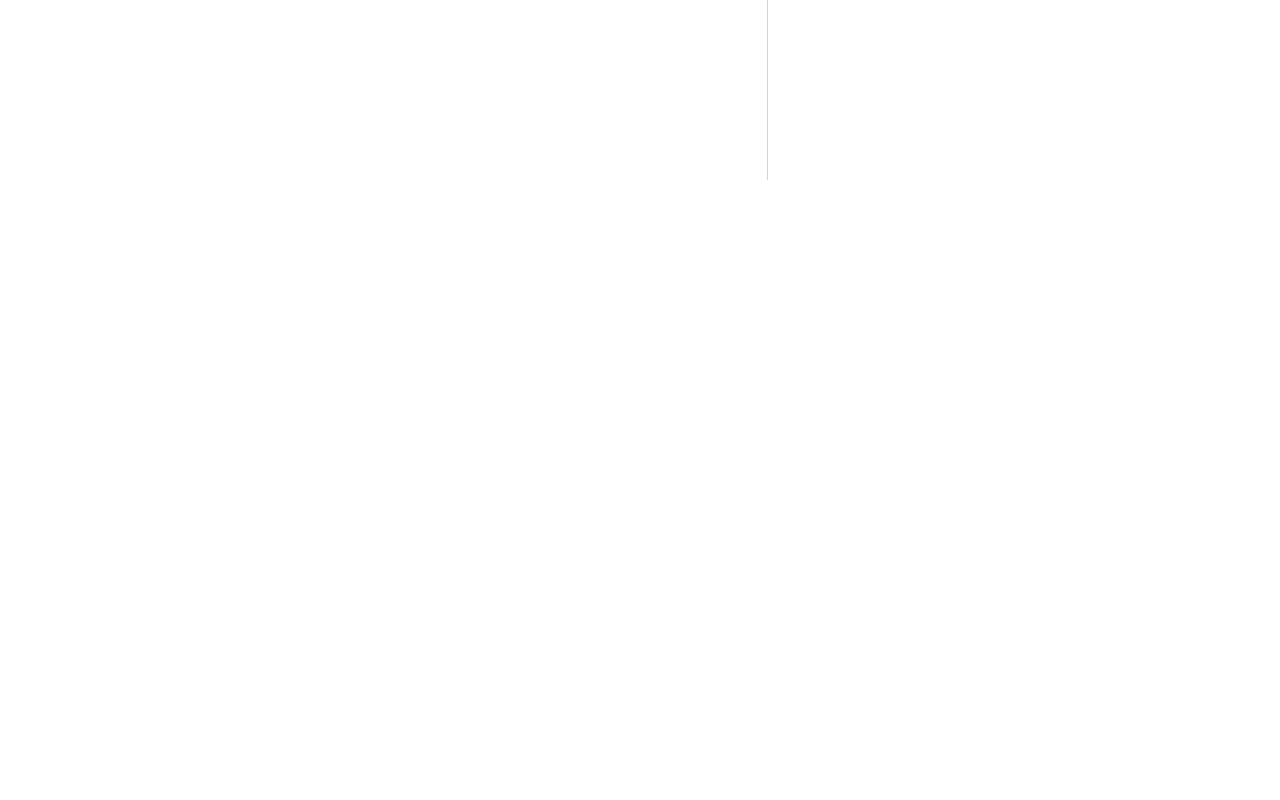
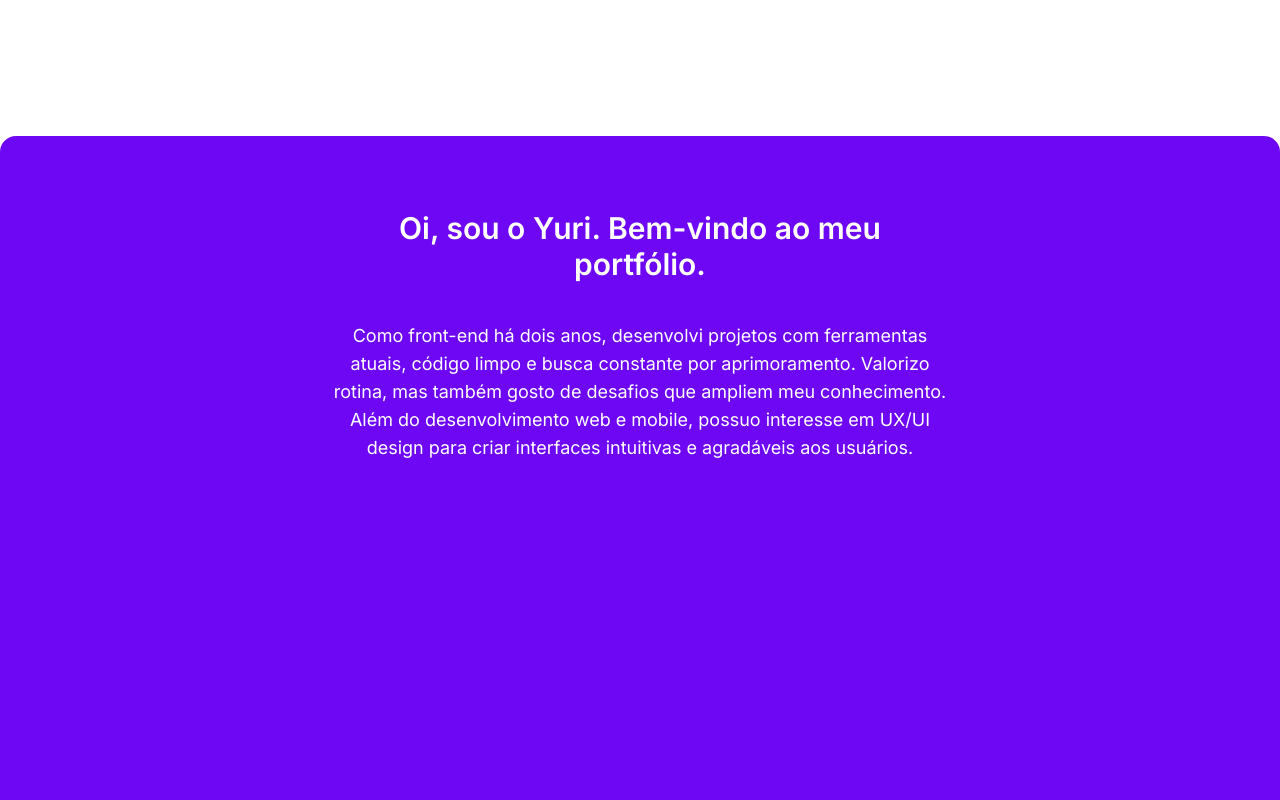
Before and after one commit to YuriCast/Personal-Portfolio, a Next.js app: page / in a window 1280 px wide. Shown: the part 620-1420 px from the top of the page. Before the commit the page ends 800 px from the top, so only its background shows below. Built offline with nearby package versions, Linux system fonts and the light colour scheme.

Commit message:
created about

```diff
--- a/app/page.tsx
+++ b/app/page.tsx
@@ -1,9 +1,11 @@
 import Hero from '@/components/hero'
+import About from '@/components/about'
 
 export default function Home() {
   return (
     <div>
-      <Hero />;
+      <Hero />
+      <About />
     </div>
   )
 }
--- a/components/about.tsx
+++ b/components/about.tsx
@@ -1,7 +1,22 @@
 import React from 'react'
 
 const About = () => {
-  return <div>About</div>
+  return (
+    <div className="mx-auto h-[1200px] max-w-[1420px] rounded-2xl bg-[#6E07F3] text-white">
+      <div className="mx-auto flex h-[400px] w-full max-w-[620px] flex-col justify-center text-center">
+        <h1 className="font-semibold  md:text-3xl">
+          Oi, sou o Yuri. Bem-vindo ao meu portfólio.
+        </h1>
+        <h6 className="mt-10 text-lg text-white">
+          Como front-end há dois anos, desenvolvi projetos com ferramentas
+          atuais, código limpo e busca constante por aprimoramento. Valorizo
+          rotina, mas também gosto de desafios que ampliem meu conhecimento.
+          Além do desenvolvimento web e mobile, possuo interesse em UX/UI design
+          para criar interfaces intuitivas e agradáveis aos usuários.
+        </h6>
+      </div>
+    </div>
+  )
 }
 
 export default About
--- a/components/hero.tsx
+++ b/components/hero.tsx
@@ -3,7 +3,7 @@ import React from 'react'
 const Hero = () => {
   return (
     <div className="text-[#141C3A]">
-      <div className="mx-auto mt-[-200px] flex h-screen w-full max-w-[800px] flex-col justify-center text-center">
+      <div className="mx-auto mt-[-200px] flex h-[860px] w-full max-w-[800px] flex-col justify-center text-center">
         <h1 className="text-3xl font-bold md:text-5xl">
           Designer & Frontend Developer
         </h1>
--- a/components/navbar.tsx
+++ b/components/navbar.tsx
@@ -26,7 +26,7 @@ const Navbar = () => {
           Contact
         </li>
       </ul>
-      <div onClick={handleNav} className="block md:hidden">
+      {/* <div onClick={handleNav} className="block md:hidden">
         {!nav ? <AiOutlineClose size={20} /> : <AiOutlineMenu size={20} />}
       </div>
       <div
@@ -50,7 +50,7 @@ const Navbar = () => {
             Contact
           </li>
         </ul>
-      </div>
+      </div> */}
     </header>
   )
 }
--- a/tailwind.config.js
+++ b/tailwind.config.js
@@ -1,9 +1,9 @@
 /** @type {import('tailwindcss').Config} */
 module.exports = {
   content: [
-    "./app/**/*.{js,ts,jsx,tsx,mdx}",
-    "./pages/**/*.{js,ts,jsx,tsx,mdx}",
-    "./components/**/*.{js,ts,jsx,tsx,mdx}",
+    './app/**/*.{js,ts,jsx,tsx,mdx}',
+    './pages/**/*.{js,ts,jsx,tsx,mdx}',
+    './components/**/*.{js,ts,jsx,tsx,mdx}',
   ],
   theme: {
     extend: {},
```
Also changed, not shown: package.json (+4 -4 lines), 1 other file (tests, documents, lock files or other folders).
